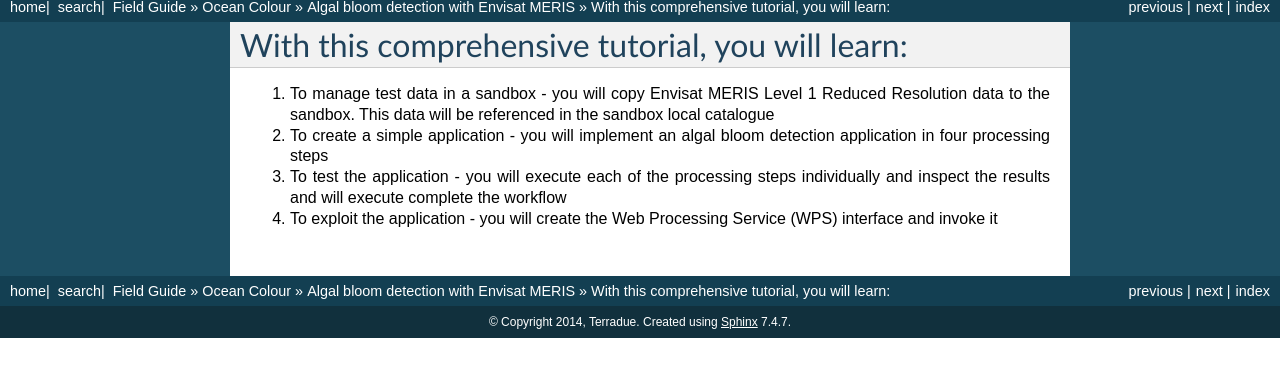
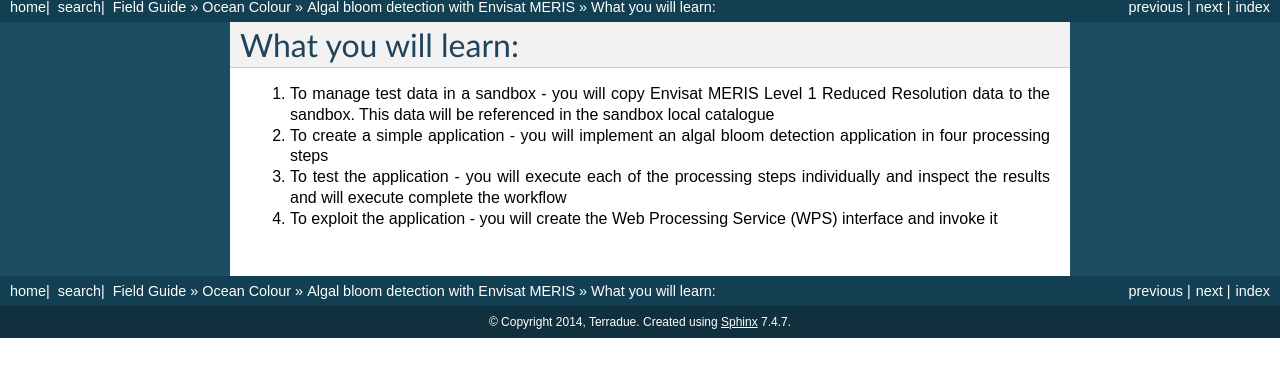
Before and after one commit to Terradue/doc-developer-sandbox, a Sphinx documentation site: the page built from source/field/ocean_color/lib_beam/learn.rst, in a window 1280 px wide, cut to the strip 337-714 px from the top of the page. Built offline with Sphinx 7.4.7, drawn with Linux system fonts in a browser that asks for light colours; pages that are not in the unit, such as notebooks, are missing from menus.

Commit message:
Update learn.rst

```diff
--- a/source/field/ocean_color/lib_beam/learn.rst
+++ b/source/field/ocean_color/lib_beam/learn.rst
@@ -1,5 +1,5 @@
-With this comprehensive tutorial, you will learn:
-=================================================
+What you will learn:
+====================
 
 1. To manage test data in a sandbox - you will copy Envisat MERIS Level 1 Reduced Resolution data to the sandbox. This data will be referenced in the sandbox local catalogue
 2. To create a simple application - you will implement an algal bloom detection application in four processing steps
```
